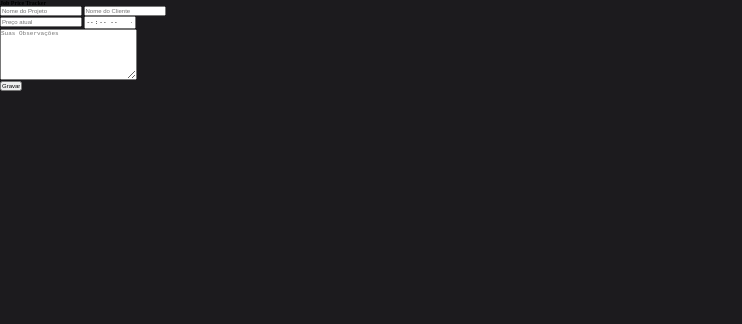
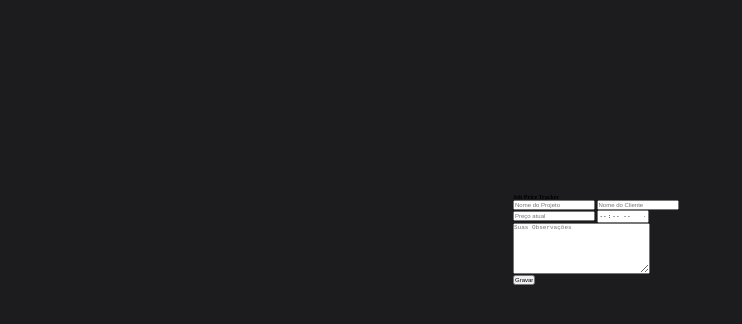
Before and after one commit to dougdbp/JobPriceTracker, a website: page index.html in a window 1280 px wide. Shown: the whole page, without its empty margins (0-742 px from the left). Drawn offline with Linux system fonts and the light colour scheme.

Commit message:
feat: estilização da janela main centralizada.

```diff
--- a/src/styles/style.css
+++ b/src/styles/style.css
@@ -8,3 +8,13 @@
 body {
     background: #1C1B1E;
 }
+
+main{
+    position: absolute;
+    width: 34rem;
+    height: 45.2rem;
+    left: 51.3rem;
+    top: 19.4rem;
+}
+
+form {}
```
